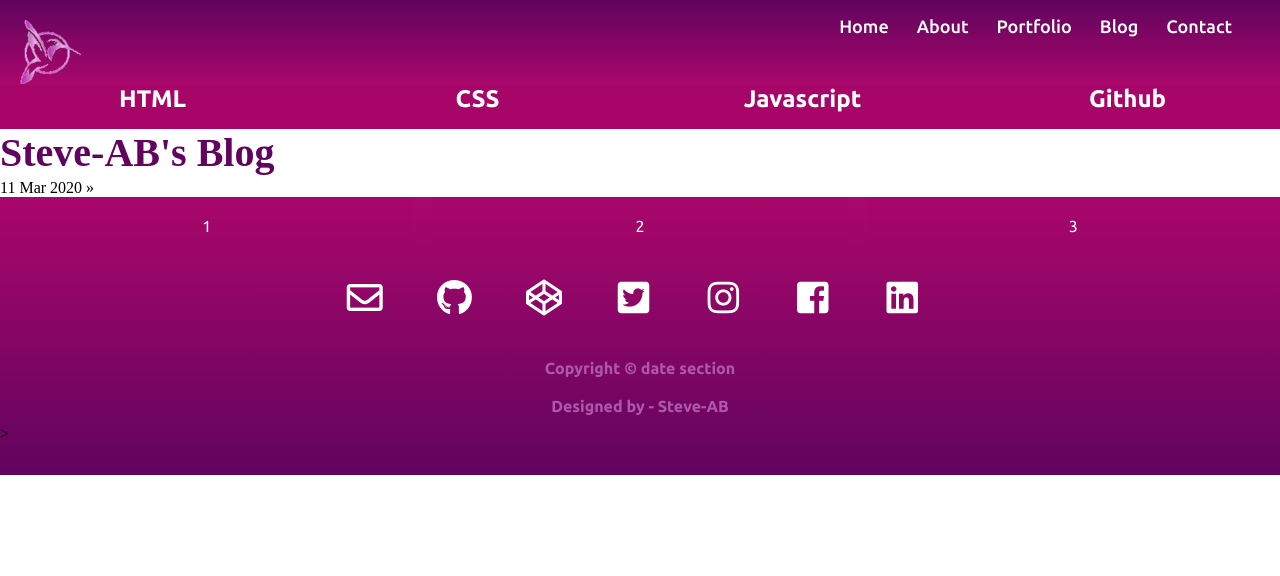
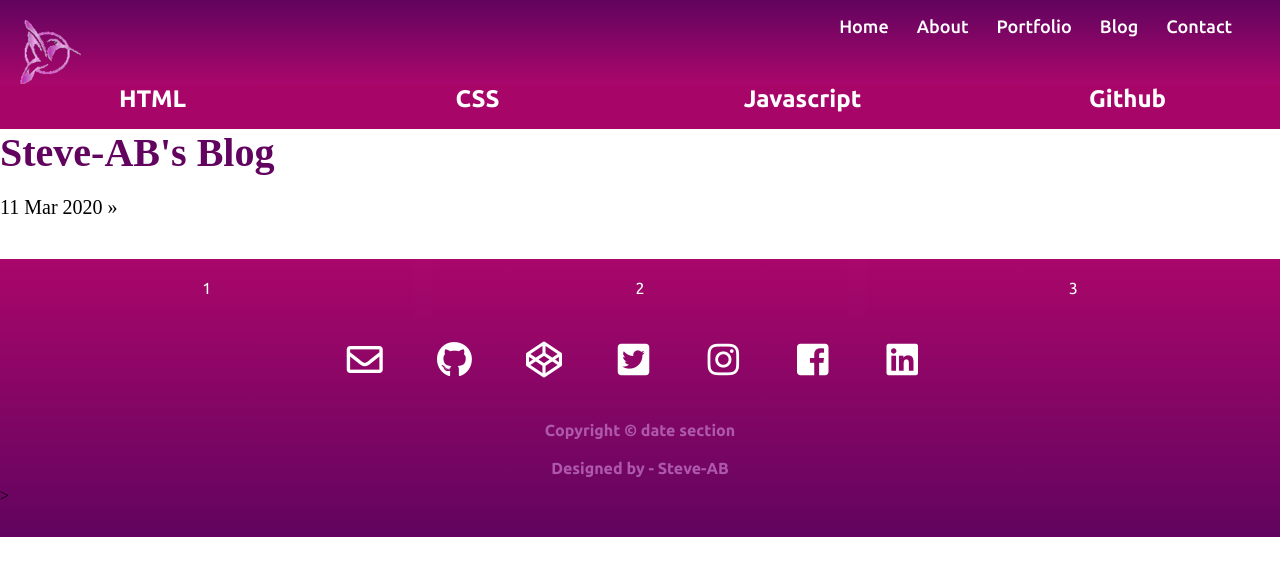
Before and after one commit to Steve-AB/Steve-AB.github.io, a Jekyll site: the page built from blog/index.html, in a window 1280 px wide. Shown: the top 576 px of the page. Built offline with Jekyll 4.4.1, drawn with Linux system fonts in a browser that asks for light colours; nearby versions of some CDN libraries.

Commit message:
upload files

```diff
--- a/blog/index.html
+++ b/blog/index.html
@@ -2,6 +2,9 @@
 layout: default
 title: Steve-AB's Blog
 ---
+<head>
+	<link rel="stylesheet" type="text/css" href="/css/blog.css" />
+</head>
 	<h1>{{ page.title }}</h1>
 	<ul class="posts">
 
--- /dev/null
+++ b/css/blog.css
@@ -0,0 +1,7 @@
+ul.posts {
+  margin: 20px auto 40px;
+  font-size: 20px;
+}
+ul.posts li {
+  list-style: none;
+}
```
